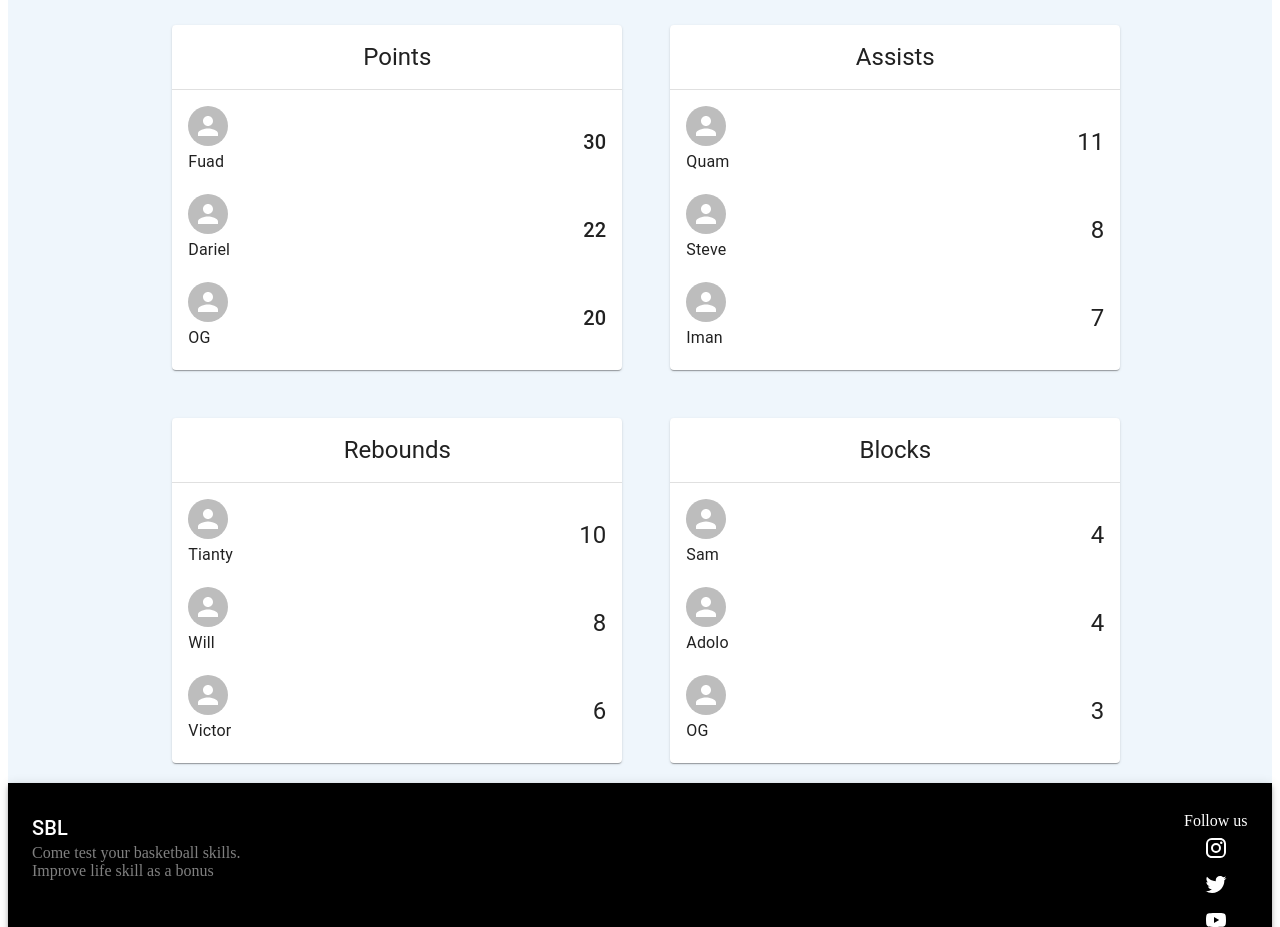
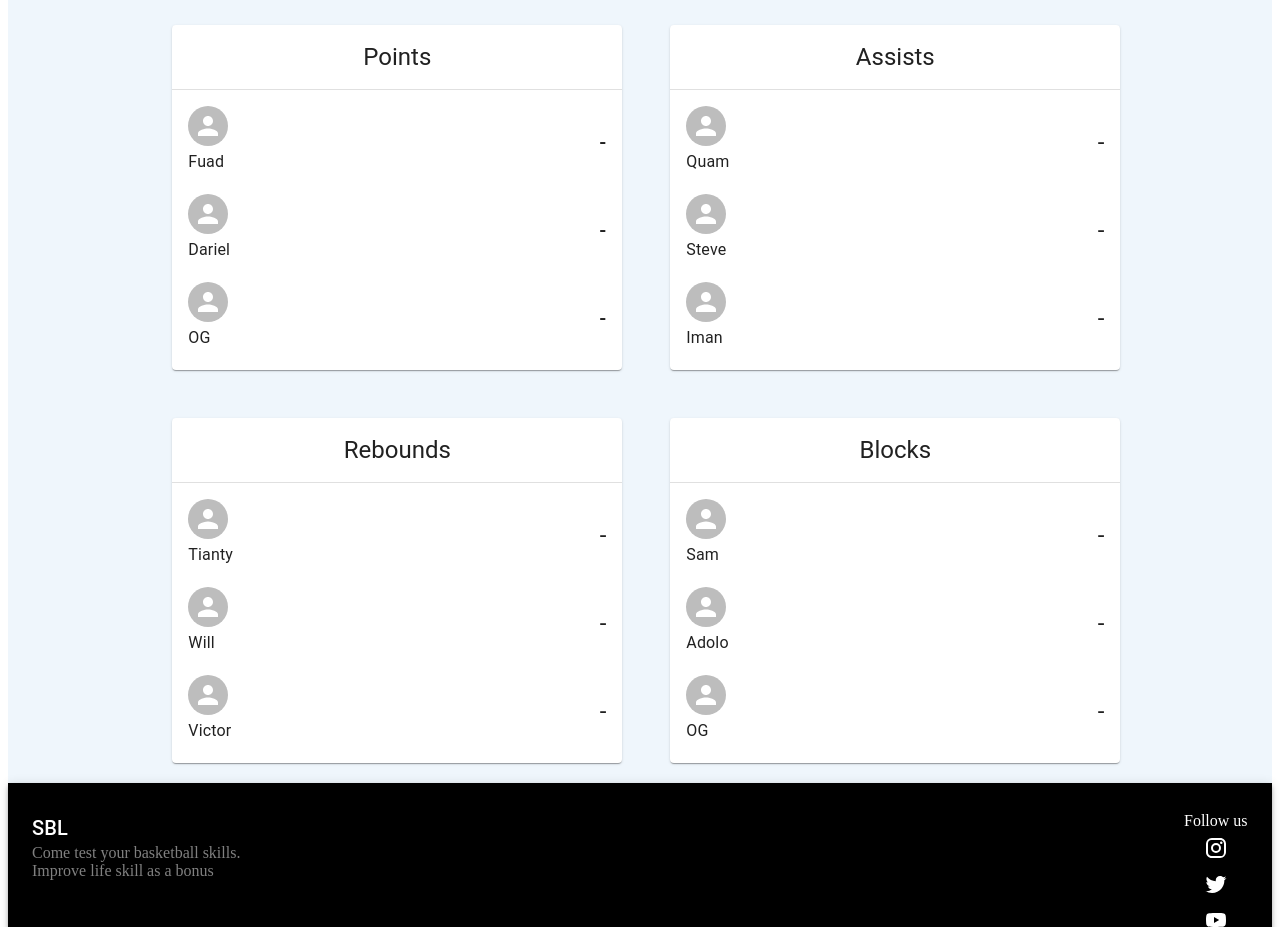
Before and after one commit to walethesolution/SBL, a React (Create React App) app in the folder sbl-frontend/: page /stats in a window 1280 px wide. Shown: the part 240-1167 px from the top of the page. Built offline with nearby package versions, Linux system fonts and the light colour scheme.

Commit message:
Desktop view for Version 1 of SBL completed

```diff
--- a/sbl-frontend/src/components/games/noGamesSchedule/index.tsx
+++ b/sbl-frontend/src/components/games/noGamesSchedule/index.tsx
@@ -8,7 +8,7 @@ const NoGamesScheduled: React.FC = () => {
       }}
     >
       <Typography variant="h4" align="center">
-        NO GAMES{" "}
+        NO GAMES
       </Typography>
     </Box>
   );
--- a/sbl-frontend/src/components/stats/assists/index.tsx
+++ b/sbl-frontend/src/components/stats/assists/index.tsx
@@ -32,7 +32,7 @@ const Assists: React.FC = () => {
                 <ListItemText primary="Quam" />
               </Grid>
               <Grid item>
-                <Typography variant="h5">11</Typography>
+                <Typography variant="h5">-</Typography>
               </Grid>
             </Grid>
           </ListItem>
@@ -45,7 +45,7 @@ const Assists: React.FC = () => {
                 <ListItemText primary="Steve" />
               </Grid>
               <Grid item>
-                <Typography variant="h5">8</Typography>
+                <Typography variant="h5">-</Typography>
               </Grid>
             </Grid>
           </ListItem>
@@ -58,7 +58,7 @@ const Assists: React.FC = () => {
                 <ListItemText primary="Iman" />
               </Grid>
               <Grid item>
-                <Typography variant="h5">7</Typography>
+                <Typography variant="h5">-</Typography>
               </Grid>
             </Grid>
           </ListItem>
--- a/sbl-frontend/src/components/stats/blocks/index.tsx
+++ b/sbl-frontend/src/components/stats/blocks/index.tsx
@@ -32,7 +32,7 @@ const Blocks: React.FC = () => {
                 <ListItemText primary="Sam" />
               </Grid>
               <Grid item>
-                <Typography variant="h5">4</Typography>
+                <Typography variant="h5">-</Typography>
               </Grid>
             </Grid>
           </ListItem>
@@ -45,7 +45,7 @@ const Blocks: React.FC = () => {
                 <ListItemText primary="Adolo" />
               </Grid>
               <Grid item>
-                <Typography variant="h5">4</Typography>
+                <Typography variant="h5">-</Typography>
               </Grid>
             </Grid>
           </ListItem>
@@ -58,7 +58,7 @@ const Blocks: React.FC = () => {
                 <ListItemText primary="OG" />
               </Grid>
               <Grid item>
-                <Typography variant="h5">3</Typography>
+                <Typography variant="h5">-</Typography>
               </Grid>
             </Grid>
           </ListItem>
--- a/sbl-frontend/src/components/stats/points/index.tsx
+++ b/sbl-frontend/src/components/stats/points/index.tsx
@@ -32,7 +32,7 @@ const Points: React.FC = () => {
                 <ListItemText primary="Fuad" />
               </Grid>
               <Grid item>
-                <Typography variant="h6">30</Typography>
+                <Typography variant="h6">-</Typography>
               </Grid>
             </Grid>
           </ListItem>
@@ -45,7 +45,7 @@ const Points: React.FC = () => {
                 <ListItemText primary="Dariel" />
               </Grid>
               <Grid item>
-                <Typography variant="h6">22</Typography>
+                <Typography variant="h6">-</Typography>
               </Grid>
             </Grid>
           </ListItem>
@@ -58,7 +58,7 @@ const Points: React.FC = () => {
                 <ListItemText primary="OG" />
               </Grid>
               <Grid item>
-                <Typography variant="h6">20</Typography>
+                <Typography variant="h6">-</Typography>
               </Grid>
             </Grid>
           </ListItem>
--- a/sbl-frontend/src/components/stats/rebounds/index.tsx
+++ b/sbl-frontend/src/components/stats/rebounds/index.tsx
@@ -32,7 +32,7 @@ const Rebounds: React.FC = () => {
                 <ListItemText primary="Tianty" />
               </Grid>
               <Grid item>
-                <Typography variant="h5">10</Typography>
+                <Typography variant="h5">-</Typography>
               </Grid>
             </Grid>
           </ListItem>
@@ -45,7 +45,7 @@ const Rebounds: React.FC = () => {
                 <ListItemText primary="Will" />
               </Grid>
               <Grid item>
-                <Typography variant="h5">8</Typography>
+                <Typography variant="h5">-</Typography>
               </Grid>
             </Grid>
           </ListItem>
@@ -58,7 +58,7 @@ const Rebounds: React.FC = () => {
                 <ListItemText primary="Victor" />
               </Grid>
               <Grid item>
-                <Typography variant="h5">6</Typography>
+                <Typography variant="h5">-</Typography>
               </Grid>
             </Grid>
           </ListItem>
```
Also changed, not shown: sbl-frontend/src/components/stats/leaders/index.tsx (+0 -16 lines), sbl-frontend/src/types/index.d.ts (+11 -0 lines).
